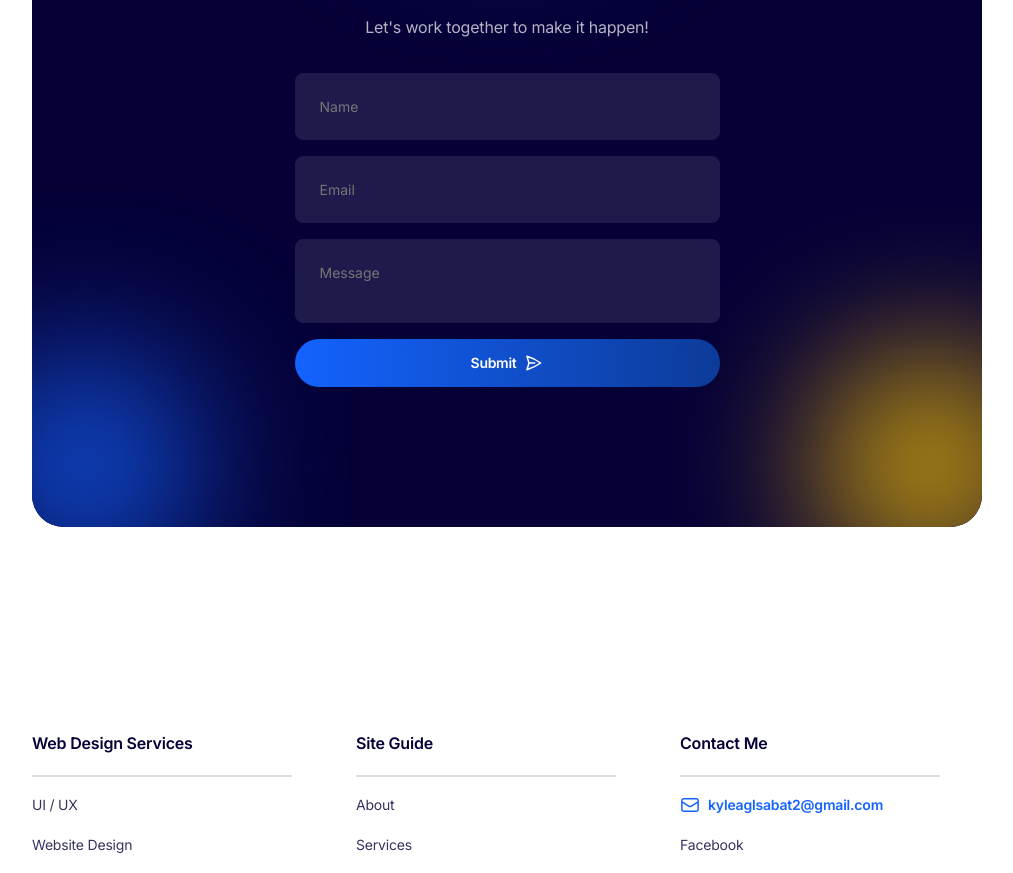
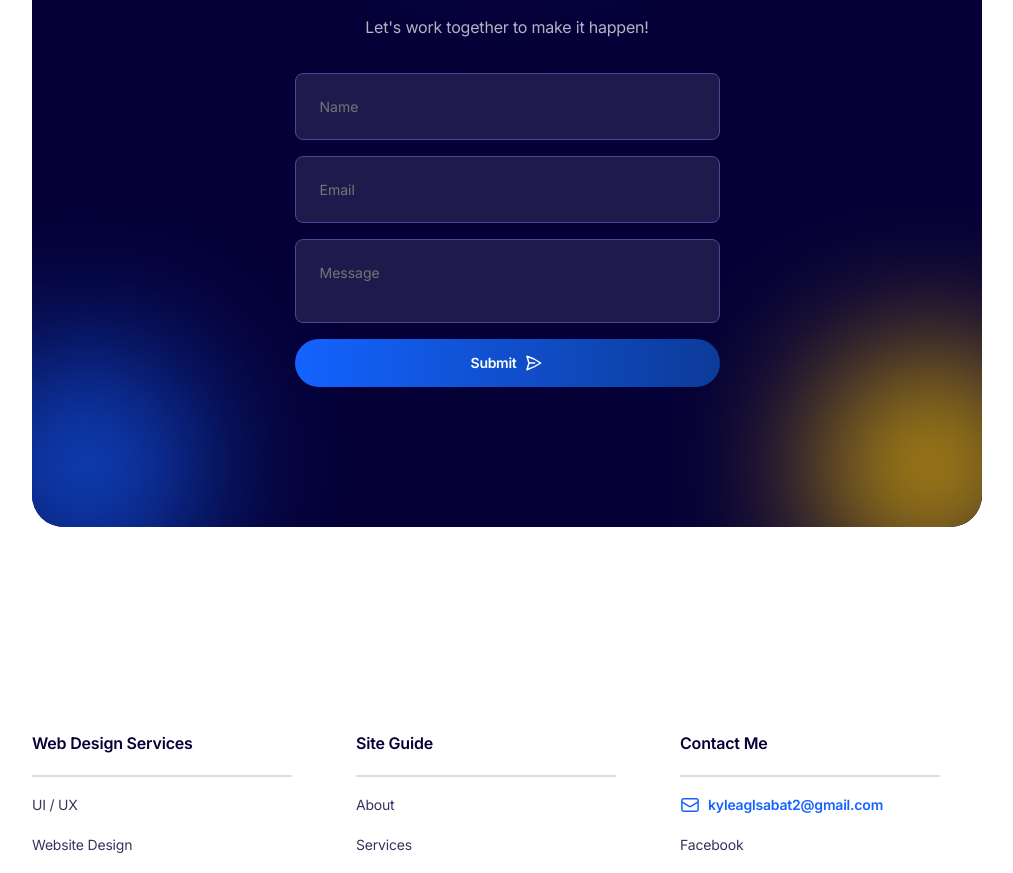
Before and after one commit to sbt-kyle/Portfolio, a plain HTML site: page index.html in a window 1280 px wide. Shown: the part 6259-7132 px from the top of the page, without its empty margins (133-1146 px from the left). Drawn offline with Linux system fonts and the light colour scheme.

Commit message:
added border color on input fields

```diff
--- a/style.css
+++ b/style.css
@@ -847,6 +847,7 @@ body {
   resize: none;
   transition: all 0.5s ease;
   overflow: hidden;
+  border: 1px #4d4795 solid;
 }
 
 .contact__input:user-valid {
```
